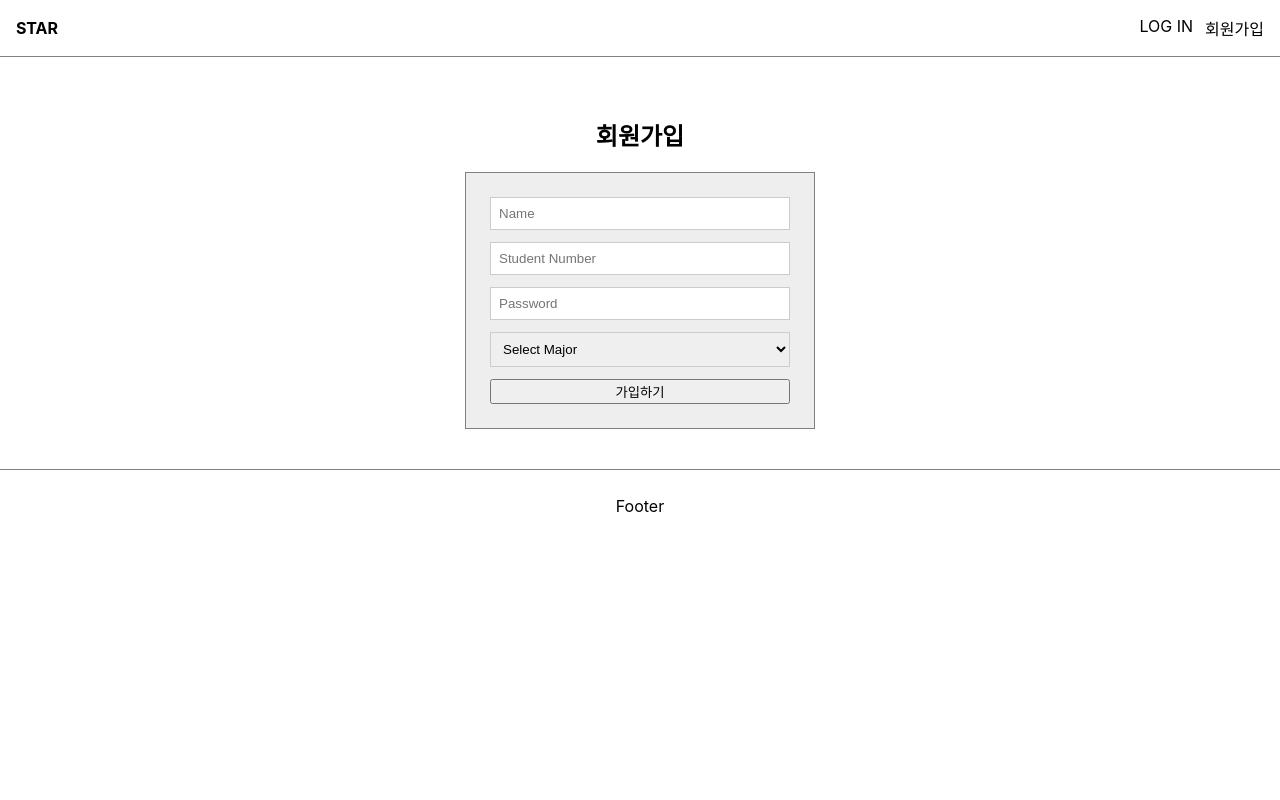
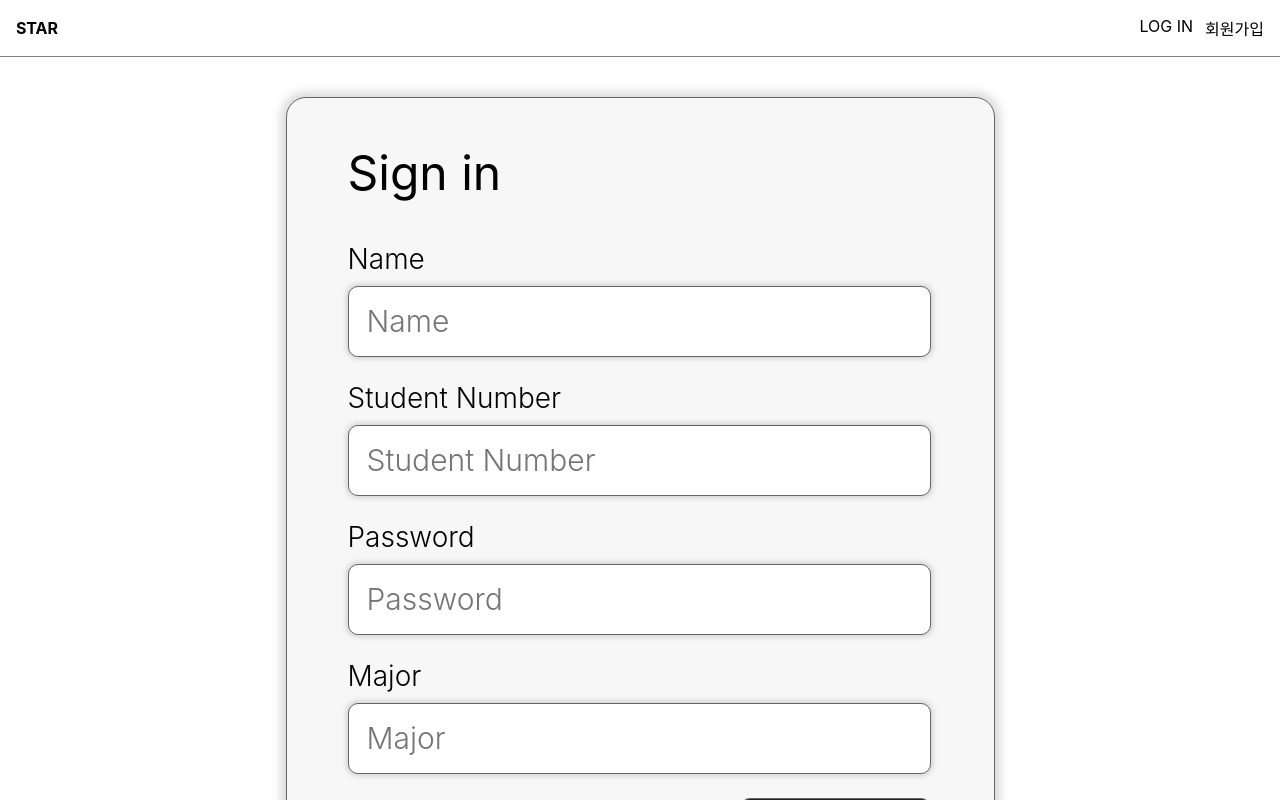
Before and after one commit to yen2i/STAR, a React (Create React App) app in the folder front/: page /signup in a window 1280 px wide. Shown: the top 800 px of the page. Built offline with nearby package versions, Linux system fonts and the light colour scheme.

Commit message:
style: Apply styled layout for SignupPage

```diff
--- a/front/src/pages/SignupPage.js
+++ b/front/src/pages/SignupPage.js
@@ -18,7 +18,7 @@ const SignupPage = () => {
 
   const handleSignup = async () => {
     try {
-      const res = await axios.post('http://localhost:5000/api/users/register', form);
+      await axios.post('http://localhost:5000/api/users/register', form);
       alert('회원가입 성공!');
       window.location.href = '/login';
     } catch (err) {
@@ -30,18 +30,52 @@ const SignupPage = () => {
     <div className="signup-page">
       <Header />
       <main className="signup-content">
-        <h2>회원가입</h2>
         <div className="signup-box">
-          <input name="name" type="text" placeholder="Name" onChange={handleChange} />
-          <input name="studentNumber" type="text" placeholder="Student Number" onChange={handleChange} />
-          <input name="password" type="password" placeholder="Password" onChange={handleChange} />
-          <select name="major" onChange={handleChange}>
-            <option value="">Select Major</option>
-            <option value="ITM">ITM</option>
-            <option value="산업공학과">산업공학과</option>
-            <option value="컴공">컴퓨터공학과</option>
-          </select>
-          <button onClick={handleSignup}>가입하기</button>
+          <h2 className="signup-label">Sign in</h2>
+
+          <div className="input-wrapper">
+            <label>Name</label>
+            <input
+              name="name"
+              type="text"
+              placeholder="Name"
+              onChange={handleChange}
+            />
+          </div>
+
+          <div className="input-wrapper">
+            <label>Student Number</label>
+            <input
+              name="studentNumber"
+              type="text"
+              placeholder="Student Number"
+              onChange={handleChange}
+            />
+          </div>
+
+          <div className="input-wrapper">
+            <label>Password</label>
+            <input
+              name="password"
+              type="password"
+              placeholder="Password"
+              onChange={handleChange}
+            />
+          </div>
+
+          <div className="input-wrapper">
+            <label>Major</label>
+            <input
+              name="major"
+              type="text"
+              placeholder="Major"
+              onChange={handleChange}
+            />
+          </div>
+
+          <div className="signup-button">
+            <button onClick={handleSignup}>Sign in</button>
+          </div>
         </div>
       </main>
       <Footer />
--- a/front/src/styles/SignupPage.css
+++ b/front/src/styles/SignupPage.css
@@ -1,22 +1,88 @@
+.signup-page {
+  display: flex;
+  flex-direction: column;
+  min-height: 100vh;
+}
+
 .signup-content {
+  flex: 1;
   display: flex;
   flex-direction: column;
   align-items: center;
+  justify-content: center;
   padding: 40px;
 }
 
 .signup-box {
-    border: 1px solid gray;
-    background-color: #eee;
-    padding: 24px;
-    width: 300px;
+  width: 707px;
+  height: 776px;
+  border-radius: 20px;
+  border: 0.5px solid #656565;
+  background: #F7F7F7;
+  box-shadow: 0px 0px 10px 5px rgba(104, 104, 104, 0.25);
   display: flex;
   flex-direction: column;
-    gap: 12px;
 }
 
-  .signup-box input,
-  .signup-box select {
-    padding: 8px;
-    border: 1px solid #ccc;
+.signup-label {
+  color: #000;
+  font-family: Inter;
+  font-size: 48px;
+  font-style: normal;
+  font-weight: 400;
+  line-height: normal;
+  margin-left: 61px;
+  margin-top: 45px;
 }
+
+.input-wrapper {
+  position: relative;
+  margin-left: 61px;
+  margin-bottom: 24px;
+  display: flex;
+  flex-direction: column;
+  gap:10px;
+}
+
+.input-wrapper label {
+  color: #000;
+  font-family: Inter;
+  font-size: 28px;
+  font-style: normal;
+  font-weight: 300;
+  line-height: normal;
+}
+
+.input-wrapper input,
+.input-wrapper select {
+  width: 583px;
+  height: 71px;
+  padding: 18px;
+  border-radius: 10px;
+  border: 0.5px solid #656565;
+  background: #FFF;
+  box-shadow: 0px 0px 5px 2px rgba(104, 104, 104, 0.25);  color: #707070;
+  font-family: Inter;
+  font-size: 30px;
+  font-style: normal;
+  font-weight: 300;
+  line-height: normal;
+}
+
+.signup-button {
+  display: flex;
+  margin-left: 453px ;
+}
+
+.signup-button button {
+  width: 191px;
+  height: 50px;
+  background-color: #1E1759;
+  border-radius: 10px;
+  border: 0.5px solid #656565;
+  color: #FFF;
+  font-family: Inter;
+  font-size: 28px;
+  font-weight: 300;
+
+}
```
Lines whose indentation alone changed are shown as unchanged.
